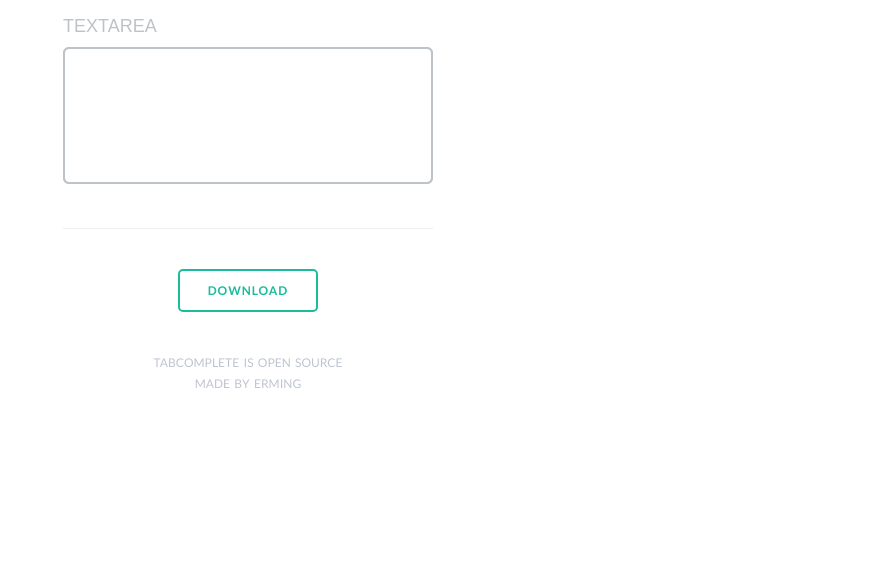
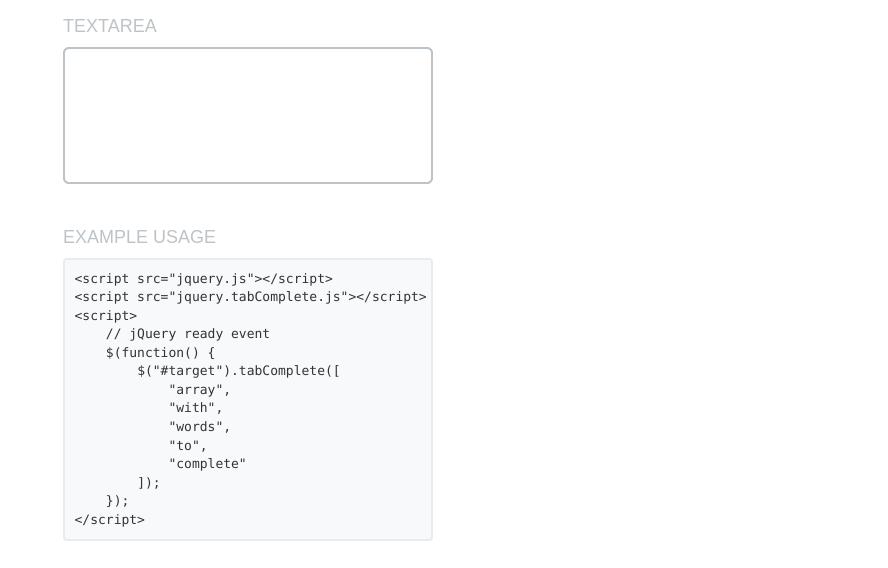
Before and after one commit to erming/tabcomplete, a website: page index.html in a window 1280 px wide. Shown: the part 376-944 px from the top of the page, without its empty margins (392-1280 px from the left). Before the commit the page ends 850 px from the top, so only its background shows below. Drawn offline with nearby package versions, Linux system fonts and the light colour scheme; a script that the page names is missing.

Commit message:
Added prettyprinted code example

```diff
--- a/index.html
+++ b/index.html
@@ -49,6 +49,31 @@
 				</div>
 			</div>
 		</section>
+		<section id="code">
+			<div class="row">
+				<div class="col-sm-12">
+					<h3>
+						Example usage
+					</h3>
+					<pre class="prettyprint">
+					&lt;script src="jquery.js"&gt;&lt;/script&gt;
+					&lt;script src="jquery.tabComplete.js"&gt;&lt;/script&gt;
+					&lt;script&gt;
+						// jQuery ready event
+						$(function() {
+							$("#target").tabComplete([
+								"array",
+								"with",
+								"words",
+								"to",
+								"complete"
+							]);
+						});
+					&lt;/script&gt;
+					</pre>
+				</div>
+			</div>
+		</section>
 		<section id="download">
 			<div class="row">
 				<div class="col-sm-12">
@@ -74,6 +99,9 @@
 	<a id="fork" href="https://github.com/erming/tabComplete">
 		<img style="position: absolute; top: 0; right: 0; border: 0;" src="https://camo.githubusercontent.com/38ef81f8aca64bb9a64448d0d70f1308ef5341ab/68747470733a2f2f73332e616d617a6f6e6177732e636f6d2f6769746875622f726962626f6e732f666f726b6d655f72696768745f6461726b626c75655f3132313632312e706e67" alt="Fork me on GitHub" data-canonical-src="https://s3.amazonaws.com/github/ribbons/forkme_right_darkblue_121621.png">
 	</a>
+
+	<script src="//cdnjs.cloudflare.com/ajax/libs/prettify/r298/prettify.js"></script>
+	<script>prettyPrint();</script>
 
 	<script src="//code.jquery.com/jquery-2.1.0.min.js"></script>
 	<script src="jquery.tabComplete.js"></script>
@@ -297,6 +325,11 @@
 			"Zimbabwe",
 		]);
 
+		// Strip tabs from <pre> elements.
+		$("pre").each(function() {
+			$(this).html($(this).html().replace(/\t{5}/g, ""));
+		});
+
 		// Simulate user input.
 		var logo = $("#logo-input").tabComplete(["tabComplete"]);
 		setTimeout(function() {
--- a/style.css
+++ b/style.css
@@ -15,6 +15,13 @@ kbd {
 	color: #ffffff;
 	font-size: 13px;
 	padding: 2px 6px;
+}
+h3 {
+	color: #bdc3c7;
+	font-size: 18px;
+	font-weight: normal;
+	margin: 0 0 10px;
+	text-transform: uppercase;
 }
 .container {
 	margin: 0 auto;
@@ -42,13 +49,6 @@ kbd {
 }
 #demo {
 	position: relative;
-}
-#demo h3 {
-	color: #bdc3c7;
-	font-size: 18px;
-	font-weight: normal;
-	margin: 0 0 10px;
-	text-transform: uppercase;
 }
 #demo textarea,
 #demo input {
@@ -78,6 +78,16 @@ kbd {
 	right: 33px;
 	text-transform: uppercase;
 	transition: all .3s;
+}
+#code {
+	margin-top: 40px;
+}
+#code pre {
+	background-color: #f7f9fa;
+	border-color: #e9ecef;
+	border-width: 2px;
+	-moz-tab-size: 4;
+	     tab-size: 4;
 }
 #download {
 	text-align: center;
@@ -137,3 +147,12 @@ kbd {
 		display: none;
 	}
 }
+
+.com { color: #93a1a1; }
+.lit { color: #195f91; }
+.pun, .opn, .clo { color: #93a1a1; }
+.fun { color: #dc322f; }
+.str, .atv { color: #D14; }
+.kwd, .prettyprint .tag { color: #1e347b; }
+.typ, .atn, .dec, .var { color: teal; }
+.pln { color: #48484c; }
```
